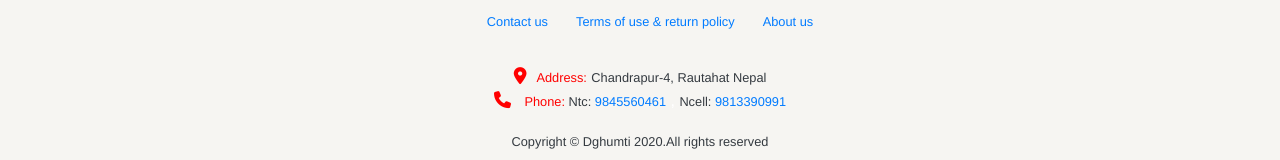
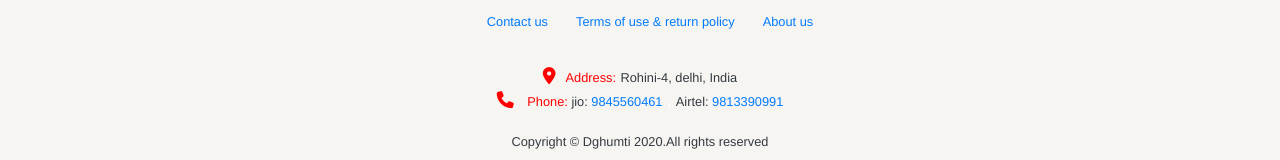
Before and after one commit to omnath14/dghumti6, a React (Create React App) app in the folder client/: page /aboutus in a window 1280 px wide. Shown: the part 278-438 px from the top of the page. Built offline with nearby package versions, Linux system fonts and the light colour scheme.

Commit message:
Update Footer.js

```diff
--- a/client/src/core/Footer.js
+++ b/client/src/core/Footer.js
@@ -33,13 +33,13 @@ const Footer = () => {
 
                 <div className='mb-3'>
                     <a className="mb-0 text-dark" ><i className="fa fa-map-marker" style={i}> </i>
-                        <small style={{color:'red'}}>Address:</small> <small>Chandrapur-4, Rautahat Nepal</small> </a>
+                        <small style={{color:'red'}}>Address:</small> <small>Rohini-4, delhi, India</small> </a>
                     <br/>
                     <i className="fa fa-phone" style={i}></i>
                     <small style={{color:'red'}}> Phone: </small>
-                    <small className='text-dark'>Ntc: </small> <a href="tel:9845560461">
+                    <small className='text-dark'>jio: </small> <a href="tel:9845560461">
                     <small>9845560461</small> </a> {' , '}
-                    <small className='text-dark'>Ncell: </small>  <a href="tel:9813390991">
+                    <small className='text-dark'>Airtel: </small>  <a href="tel:9813390991">
                     <small>9813390991</small></a>
                 </div>
 
```
